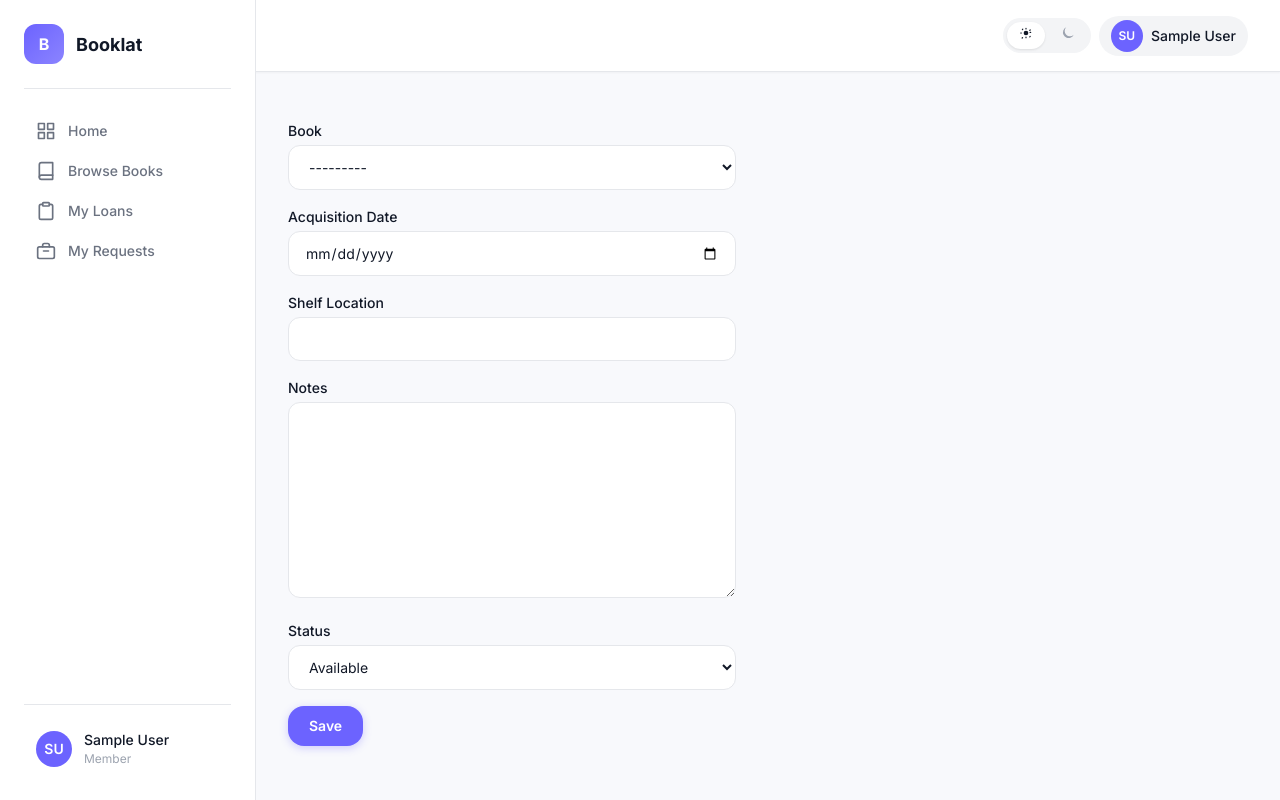
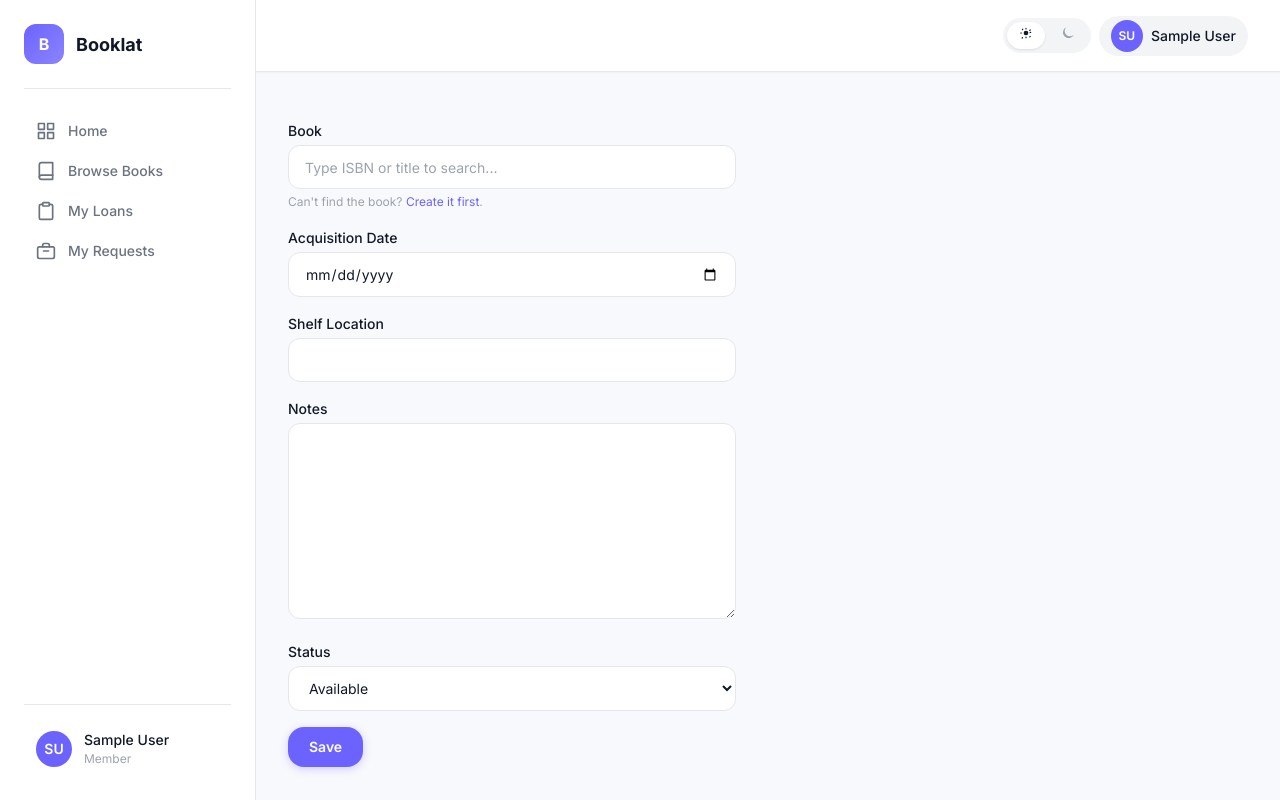
Before and after one commit to xpall/Booklat, a Django app: template inventory/templates/inventory/copy_form.html in a window 1280 px wide. Run offline with Django 5.2, Linux system fonts and the light colour scheme; the template is opened without the code that fills it: values that come from a table or form of the project are taken from there, others are empty; the visitor is signed in with stand-in values (Sample User, id 1).

Commit message:
Make adding copies more streamline

```diff
--- a/books/urls.py
+++ b/books/urls.py
@@ -8,6 +8,7 @@ urlpatterns = [
     path("create/", views.book_create_view, name="book_create"),
     path("import/sample/", views.book_sample_csv, name="book_import_sample"),
     path("import/", views.book_import_view, name="book_import"),
+    path("search/", views.book_search_json, name="book_search_json"),
     path("<int:book_id>/", views.book_detail_view, name="book_detail"),
     path("<int:book_id>/edit/", views.book_update_view, name="book_edit"),
     path("<int:book_id>/archive/", views.book_archive_view, name="book_archive"),
--- a/core/static/core/css/design-system.css
+++ b/core/static/core/css/design-system.css
@@ -2036,3 +2036,79 @@ button, input, select, textarea {
   color: var(--color-text-primary);
   box-shadow: var(--shadow-sm);
 }
+
+/* ----------------------------------------------------------
+    Book Search Widget
+    ---------------------------------------------------------- */
+
+.book-search {
+  position: relative;
+}
+
+.book-search__input {
+  width: 100%;
+}
+
+.book-search__dropdown {
+  display: none;
+  position: absolute;
+  top: 100%;
+  left: 0;
+  right: 0;
+  max-height: 16rem;
+  overflow-y: auto;
+  background: var(--color-surface);
+  border: 1px solid var(--color-border);
+  border-radius: var(--radius-md);
+  box-shadow: var(--shadow-lg);
+  z-index: 10;
+  margin-top: var(--space-1);
+}
+
+.book-search__dropdown--open {
+  display: block;
+}
+
+.book-search__option {
+  display: flex;
+  flex-direction: column;
+  gap: 0.125rem;
+  padding: var(--space-3) var(--space-4);
+  cursor: pointer;
+  transition: background var(--transition-fast);
+  border-bottom: 1px solid var(--color-border-light);
+}
+
+.book-search__option:last-child {
+  border-bottom: none;
+}
+
+.book-search__option:hover,
+.book-search__option--active {
+  background: var(--color-primary-bg);
+}
+
+.book-search__option-title {
+  font-size: var(--font-size-small);
+  font-weight: var(--font-weight-medium);
+  color: var(--color-text-primary);
+}
+
+.book-search__option-meta {
+  font-size: var(--font-size-caption);
+  color: var(--color-text-secondary);
+}
+
+.book-search__empty {
+  padding: var(--space-4);
+  text-align: center;
+  font-size: var(--font-size-small);
+  color: var(--color-text-tertiary);
+}
+
+.book-search__spinner {
+  padding: var(--space-4);
+  text-align: center;
+  font-size: var(--font-size-small);
+  color: var(--color-text-tertiary);
+}
--- a/core/static/core/js/booklat-ui.js
+++ b/core/static/core/js/booklat-ui.js
@@ -197,8 +197,109 @@
   }
 
   /* ------------------------------------------------------
-     Bootstrap
+     Book Search Widget
      ------------------------------------------------------ */
+
+  function initBookSearch() {
+    document.querySelectorAll('.book-search').forEach(function (container) {
+      var input = container.querySelector('.book-search__input');
+      var hidden = container.querySelector('input[type="hidden"]');
+      var dropdown = container.querySelector('.book-search__dropdown');
+      var searchUrl = container.dataset.searchUrl;
+      var debounceTimer = null;
+      var activeIndex = -1;
+      var results = [];
+
+      function clearDropdown() {
+        dropdown.innerHTML = '';
+        dropdown.classList.remove('book-search__dropdown--open');
+        results = [];
+        activeIndex = -1;
+      }
+
+      function renderResults() {
+        dropdown.innerHTML = '';
+        if (results.length === 0) {
+          dropdown.innerHTML = '<div class="book-search__empty">No books found</div>';
+        } else {
+          results.forEach(function (book, idx) {
+            var el = document.createElement('div');
+            el.className = 'book-search__option' + (idx === activeIndex ? ' book-search__option--active' : '');
+            el.innerHTML =
+              '<span class="book-search__option-title">' + escapeHtml(book.title) + '</span>' +
+              '<span class="book-search__option-meta">' + escapeHtml(book.isbn) + ' &middot; ' + escapeHtml(book.authors) + '</span>';
+            el.addEventListener('mousedown', function (e) {
+              e.preventDefault();
+              selectBook(book);
+            });
+            dropdown.appendChild(el);
+          });
+        }
+        dropdown.classList.add('book-search__dropdown--open');
+      }
+
+      function selectBook(book) {
+        hidden.value = book.id;
+        input.value = book.title;
+        clearDropdown();
+      }
+
+      input.addEventListener('input', function () {
+        clearTimeout(debounceTimer);
+        var val = input.value.trim();
+        if (!val) {
+          clearDropdown();
+          return;
+        }
+        dropdown.innerHTML = '<div class="book-search__spinner">Searching...</div>';
+        dropdown.classList.add('book-search__dropdown--open');
+        debounceTimer = setTimeout(function () {
+          fetch(searchUrl + '?q=' + encodeURIComponent(val))
+            .then(function (resp) { return resp.json(); })
+            .then(function (data) {
+              if (data.results) {
+                results = data.results;
+                renderResults();
+              }
+            })
+            .catch(function () {
+              dropdown.innerHTML = '<div class="book-search__empty">Search failed</div>';
+            });
+        }, 250);
+      });
+
+      input.addEventListener('keydown', function (e) {
+        if (e.key === 'ArrowDown') {
+          e.preventDefault();
+          activeIndex = Math.min(activeIndex + 1, results.length - 1);
+          renderResults();
+          var activeEl = dropdown.querySelector('.book-search__option--active');
+          if (activeEl) activeEl.scrollIntoView({ block: 'nearest' });
+        } else if (e.key === 'ArrowUp') {
+          e.preventDefault();
+          activeIndex = Math.max(activeIndex - 1, 0);
+          renderResults();
+          var activeEl2 = dropdown.querySelector('.book-search__option--active');
+          if (activeEl2) activeEl2.scrollIntoView({ block: 'nearest' });
+        } else if (e.key === 'Enter') {
+          e.preventDefault();
+          if (activeIndex >= 0 && results[activeIndex]) {
+            selectBook(results[activeIndex]);
+          }
+        } else if (e.key === 'Escape') {
+          clearDropdown();
+        }
+      });
+
+      input.addEventListener('blur', function () {
+        setTimeout(function () {
+          if (!container.contains(document.activeElement)) {
+            clearDropdown();
+          }
+        }, 150);
+      });
+    });
+  }
 
   document.addEventListener('DOMContentLoaded', function () {
     initThemeToggle();
@@ -206,6 +307,7 @@
     initDjangoMessages();
     initSkeletonSwap();
     initActiveNav();
+    initBookSearch();
   });
 
   /* Expose showToast globally for inline use */
--- a/inventory/templates/inventory/copy_form.html
+++ b/inventory/templates/inventory/copy_form.html
@@ -3,7 +3,20 @@
 <h1 class="page-title mb-4">{{ title }}</h1>
 <form method="post" style="max-width:28rem;">
   {% csrf_token %}
-  <div class="form-group"><label for="{{ form.book.id_for_label }}" class="form-label">Book</label>{{ form.book }}</div>
+  <div class="form-group">
+    <label for="book-search" class="form-label">Book</label>
+    <div class="book-search" data-search-url="{% url 'books:book_search_json' %}">
+      <input type="text" id="book-search" class="form-input book-search__input" placeholder="Type ISBN or title to search..." autocomplete="off"
+        {% if form.instance.book %}value="{{ form.instance.book.title }}"{% endif %}>
+      <input type="hidden" name="{{ form.book.html_name }}" id="{{ form.book.id_for_label }}"
+        value="{% if form.book.value %}{{ form.book.value }}{% endif %}">
+      <div class="book-search__dropdown"></div>
+    </div>
+    {% if form.book.errors %}<div class="form-error">{{ form.book.errors }}</div>{% endif %}
+    {% if not form.instance.pk %}
+    <div class="form-help" style="margin-top:var(--space-1);">Can't find the book? <a href="{% url 'books:book_create' %}" target="_blank" rel="noopener">Create it first</a>.</div>
+    {% endif %}
+  </div>
   <div class="form-group"><label for="{{ form.acquisition_date.id_for_label }}" class="form-label">Acquisition Date</label>{{ form.acquisition_date }}</div>
   <div class="form-group"><label for="{{ form.shelf_location.id_for_label }}" class="form-label">Shelf Location</label>{{ form.shelf_location }}</div>
   <div class="form-group"><label for="{{ form.notes.id_for_label }}" class="form-label">Notes</label>{{ form.notes }}</div>
```
Also changed, not shown: books/views.py (+12 -1 lines).
